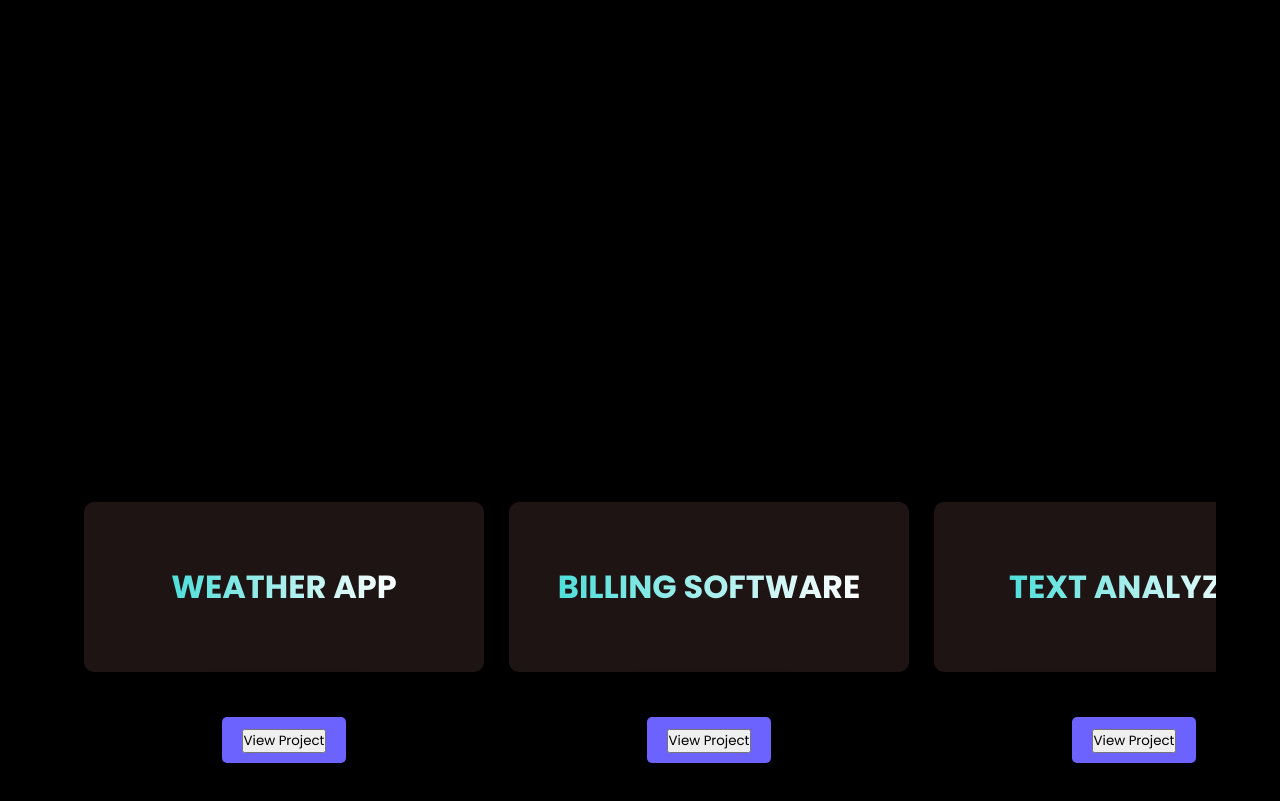
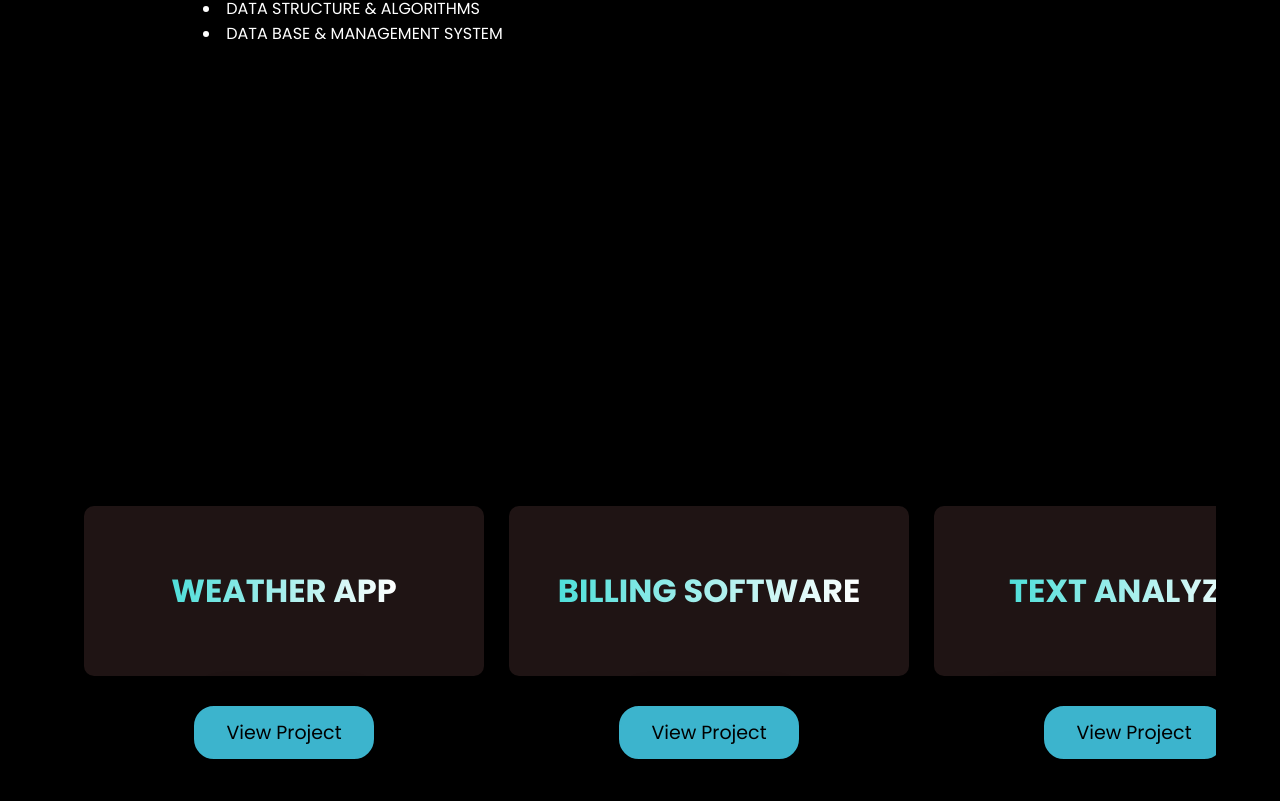
Before and after one commit to Reshoo18/PORTFOLIO, a React (Vite) app in the folder PortFolio/: page / in a window 1280 px wide. Shown: the part 1421-2222 px from the top of the page. Built offline with nearby package versions, Linux system fonts and the light colour scheme.

Commit message:
button added

```diff
--- a/PortFolio/src/Components/About/about.css
+++ b/PortFolio/src/Components/About/about.css
@@ -21,7 +21,7 @@
 
 .circle{
     width: 70px;
-    height: 70px;
+    height: 90px;
     border-radius: 50px;
     background-color: #7ad7ea;
     box-shadow: 2px 2px 30px #7ad7ea;
@@ -33,7 +33,7 @@
 }
 .aboutdetailes{
     display: flex;
-    gap: 40px;
+    gap: 70px;
     flex-direction: column;
 }
 .aboutdetailes ul{
@@ -57,7 +57,7 @@
     align-items: center;
     justify-content: center;
     flex-direction: column;
-    gap: 20px;
+    gap: 25px;
 }
 
 @media (max-width:750px) {
--- a/PortFolio/src/Components/About/about.jsx
+++ b/PortFolio/src/Components/About/about.jsx
@@ -50,19 +50,21 @@ function About() {
         end: "top 30%"
       }
     });
-    gsap.from(".aboutdetailes li", {
+    gsap.from(".aboutdetailes ul", {
       y: 100,
       duration: 1.2,
       opacity: 0,
       stagger: 1,
       scrollTrigger: {
-        trigger: ".aboutdetailes li",
+        trigger: ".aboutdetailes ul",
         scroll: "body",
         scrub: 2,
         start: "top 60%",
         end: "top 30%"
       }
+
     });
+
     gsap.from(".rightabout", {
       x: 100,
       duration: 1,
--- a/PortFolio/src/Components/Card/card.css
+++ b/PortFolio/src/Components/Card/card.css
@@ -5,7 +5,6 @@
     align-items: center;
     /* This is the key to fixing the size issue */
     flex-shrink: 0;
-     gap: 30px;
 }
 /* The fixed dimensions below will prevent the card from becoming smaller */
 .card {
@@ -28,10 +27,7 @@
 
 }
 
-.card h3{
-    color: #7ad7ea;
-    font-size: 23px;
-}
+
 .hovercard img {
     height: 80%;
     filter: drop-shadow(2px 2px 10px black);
@@ -59,14 +55,27 @@
 }
 /* Style the button and add space above it */
 .view-project-btn {
-    margin-top: 15px; /* Adjust this value to set the gap between the card and the button */
-    padding: 10px 20px;
+    /* margin-top: 15px; */
+    /* padding: 10px 20px;
     background-color: #6c63ff;
     color: white;
     text-decoration: none;
     border-radius: 5px;
-    font-weight: bold;
+    font-weight: bold; */
+    padding: 10px 30px;
+    background-color: rgb(60, 180, 205);
+    border: 2px solid rgb(60, 180, 205);
+    margin-top: 30px;
+    font-size: 19px;
+    color: black;
+    border-radius: 20px;
+    transition: all 0.2s;
+    cursor: pointer;
+    text-decoration: none;
+    display: inline-block;
 }
 .view-project-btn:hover {
-    background-color: #554ecb;
+    /* background-color: #554ecb; */
+    background-color: transparent;
+    color: rgb(11, 224, 146);
 }
--- a/PortFolio/src/Components/Card/card.jsx
+++ b/PortFolio/src/Components/Card/card.jsx
@@ -20,7 +20,7 @@ function Card({ title, image, repoUrl, showButton }) {
           rel="noopener noreferrer"
           className="view-project-btn"
         >
-          <button>View Project</button>
+          <a>View Project</a>
         </a>
       )}
     </div>
--- a/PortFolio/src/Components/Contact/contact.css
+++ b/PortFolio/src/Components/Contact/contact.css
@@ -85,6 +85,7 @@ form input{
         .rightcontact{
         width: 100%;
             height: 50vh;
+            align-items: center;
     }
 
 }
--- a/PortFolio/src/Components/Contact/contact.jsx
+++ b/PortFolio/src/Components/Contact/contact.jsx
@@ -22,7 +22,7 @@ function Contact() {
                   }
             })
             gsap.from("form",{
-                  x:100,
+                  x:-10,
                   duration:1,
                   opacity:0,
                   stagger:1,
--- a/PortFolio/src/Components/Home/home.jsx
+++ b/PortFolio/src/Components/Home/home.jsx
@@ -41,7 +41,7 @@ function Home() {
                     <div className="line3">
                         <Typewriter
                             options={{
-                                strings: ["WEB DEVELOPER", "SOFTWARE DEVELOPER", "MERN"],
+                                strings: ["WEB DEVELOPER", "MERN DEVELOPER"],
                                 autoStart: true,
                                 loop: true,
                             }}
--- a/PortFolio/src/Components/Projects/Projects.jsx
+++ b/PortFolio/src/Components/Projects/Projects.jsx
@@ -31,10 +31,10 @@ function Projects() {
     <div id="projects">
       <h1 id="para">1+ YEAR EXPERIENCE IN PROJECTS</h1>
       <div className="slider">
-        <Card title="WEATHER APP" image={weather} repoUrl="https://github.com/your-username/weather-app-repo" showButton={true} />
-        <Card title="BILLING SOFTWARE" image={bill} repoUrl="https://github.com/your-username/billing-software-repo" showButton={true} />
-        <Card title="TEXT ANALYZER" image={text} repoUrl="https://https://textythings.netlify.app/" showButton={true} />
-        <Card title="NEWS APP" image={news} repoUrl="https://github.com/your-username/news-app-repo" showButton={true} />
+        <Card title="WEATHER APP" image={weather} repoUrl="https://github.com/Reshoo18/Weather-App" showButton={true} />
+        <Card title="BILLING SOFTWARE" image={bill} repoUrl="https://github.com/Reshoo18/BillingSoftware-" showButton={true} />
+        <Card title="TEXT ANALYZER" image={text} repoUrl="https://textythings.netlify.app" showButton={true} />
+        <Card title="NEWS APP" image={news} repoUrl="https://github.com/Reshoo18/NewsApp-Project" showButton={true} />
       </div>
     </div>
   );
```
